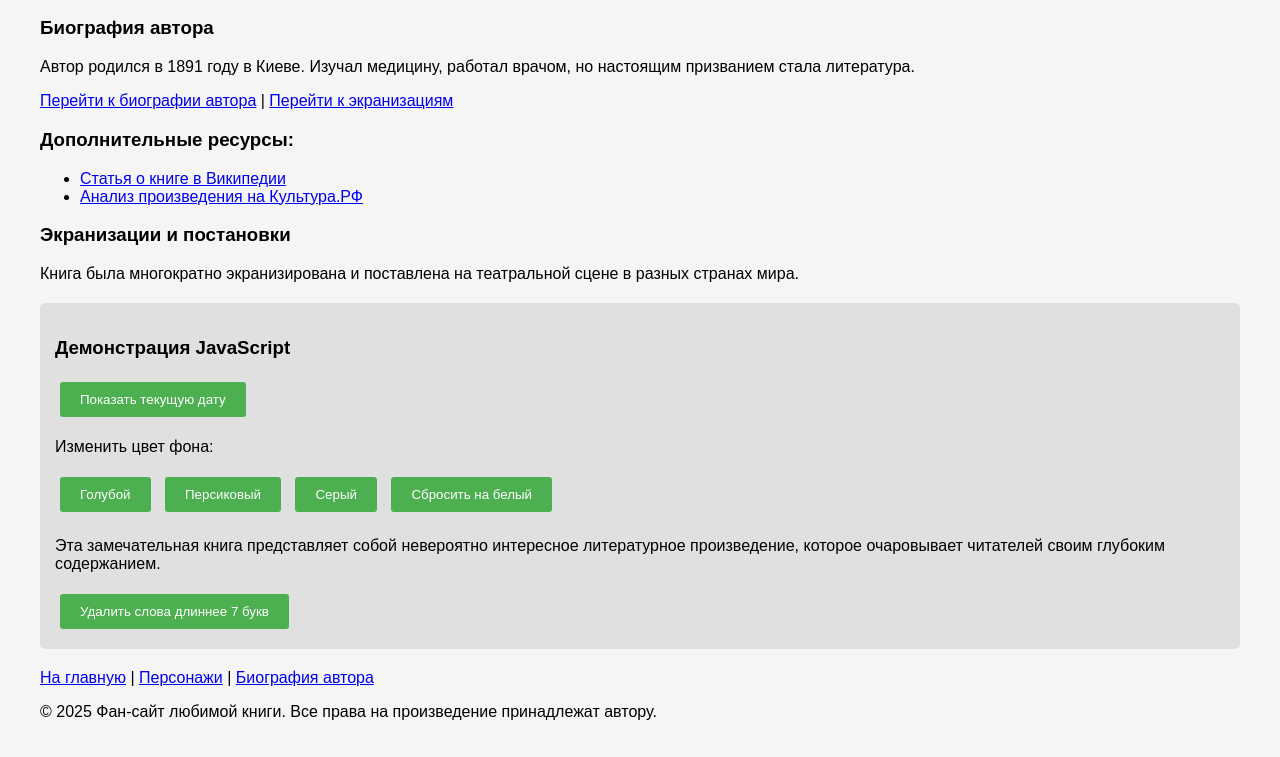
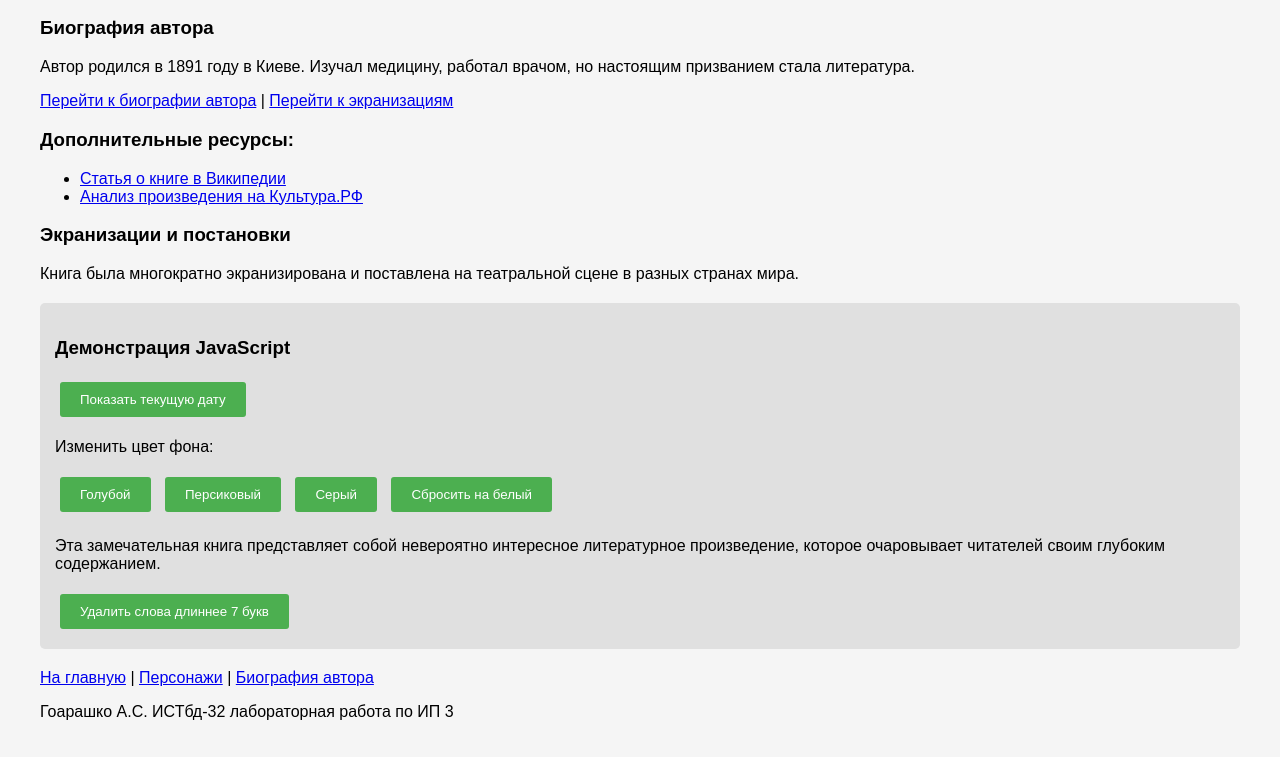
Before and after one commit to cutecarti/iplab3, a plain HTML site: page about.html in a window 1280 px wide. Shown: the part 831-1588 px from the top of the page. Drawn offline with Linux system fonts and the light colour scheme.

Commit message:
final commit1

```diff
--- a/about.html
+++ b/about.html
@@ -141,7 +141,7 @@
             <a href="characters.html">Персонажи</a> |
             <a href="about.html#author-bio">Биография автора</a>
         </p>
-        <p>© 2025 Фан-сайт любимой книги. Все права на произведение принадлежат автору.</p>
+        <p>Гоарашко А.С. ИСТбд-32 лабораторная работа по ИП 3</p>
     </footer>
 
     <!-- ===== ПОДКЛЮЧЕНИЕ JAVASCRIPT ===== -->
```
Also changed, not shown: index.html (+1 -0 lines).
